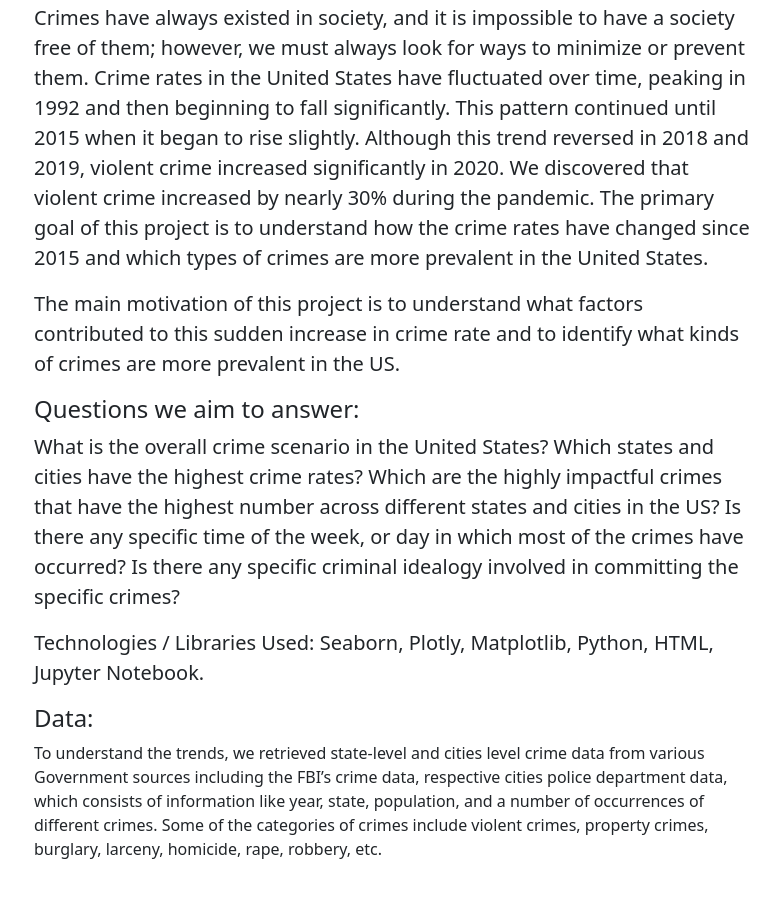
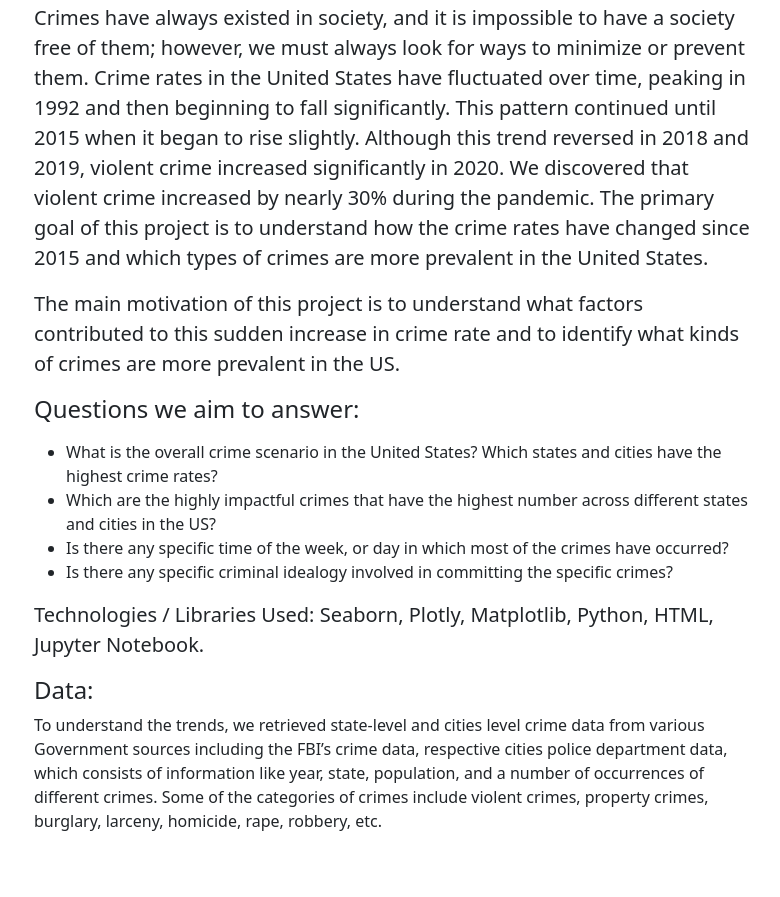
Before and after one commit to riyashetty15/riyashetty15.github.io, a plain HTML site: page index.html in a window 1280 px wide. Shown: the part 585-1482 px from the top of the page, without its empty margins (246-1026 px from the left). Drawn offline with nearby package versions, Linux system fonts and the light colour scheme.

Commit message:
Update index.html

```diff
--- a/index.html
+++ b/index.html
@@ -79,10 +79,12 @@
                         </p>
                         <h4>Questions we aim to answer:</h4>
                         <p class = "lead">
-                        What is the overall crime scenario in the United States? Which states and cities have the highest crime rates?
-                        Which are the highly impactful crimes that have the highest number across different states and cities in the US?
-                        Is there any specific time of the week, or day in which most of the crimes have occurred?
-                        Is there any specific criminal idealogy involved in committing the specific crimes?
+                        <ul>
+                            <li>What is the overall crime scenario in the United States? Which states and cities have the highest crime rates?</li>
+                            <li>Which are the highly impactful crimes that have the highest number across different states and cities in the US?</li>
+                            <li>Is there any specific time of the week, or day in which most of the crimes have occurred?</li>
+                            <li>Is there any specific criminal idealogy involved in committing the specific crimes?</li>
+                        </ul>
                         </p>
                         <p class = "lead">
                             <strong>Technologies / Libraries Used: </strong> Seaborn, Plotly, Matplotlib, Python, HTML, Jupyter Notebook.
```
